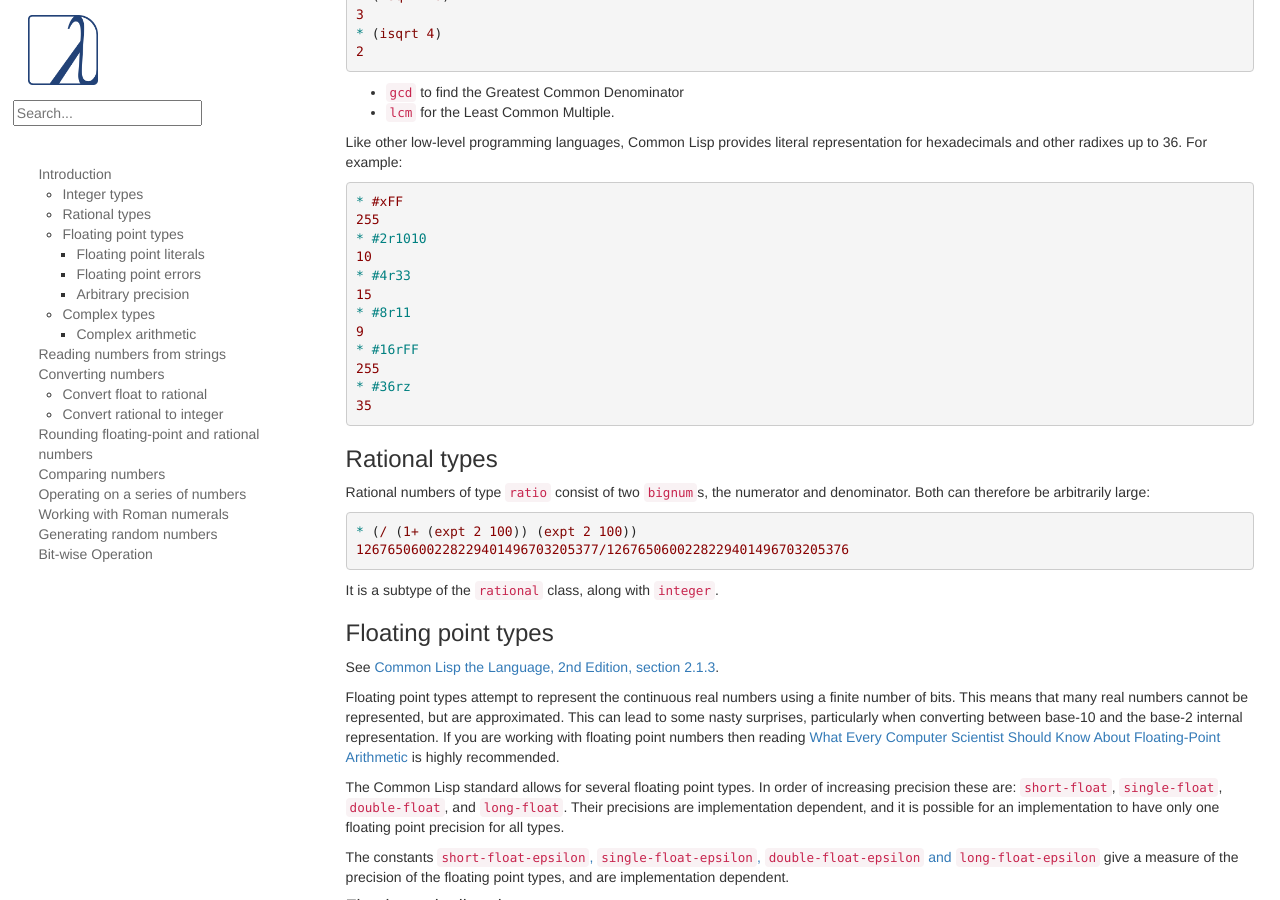
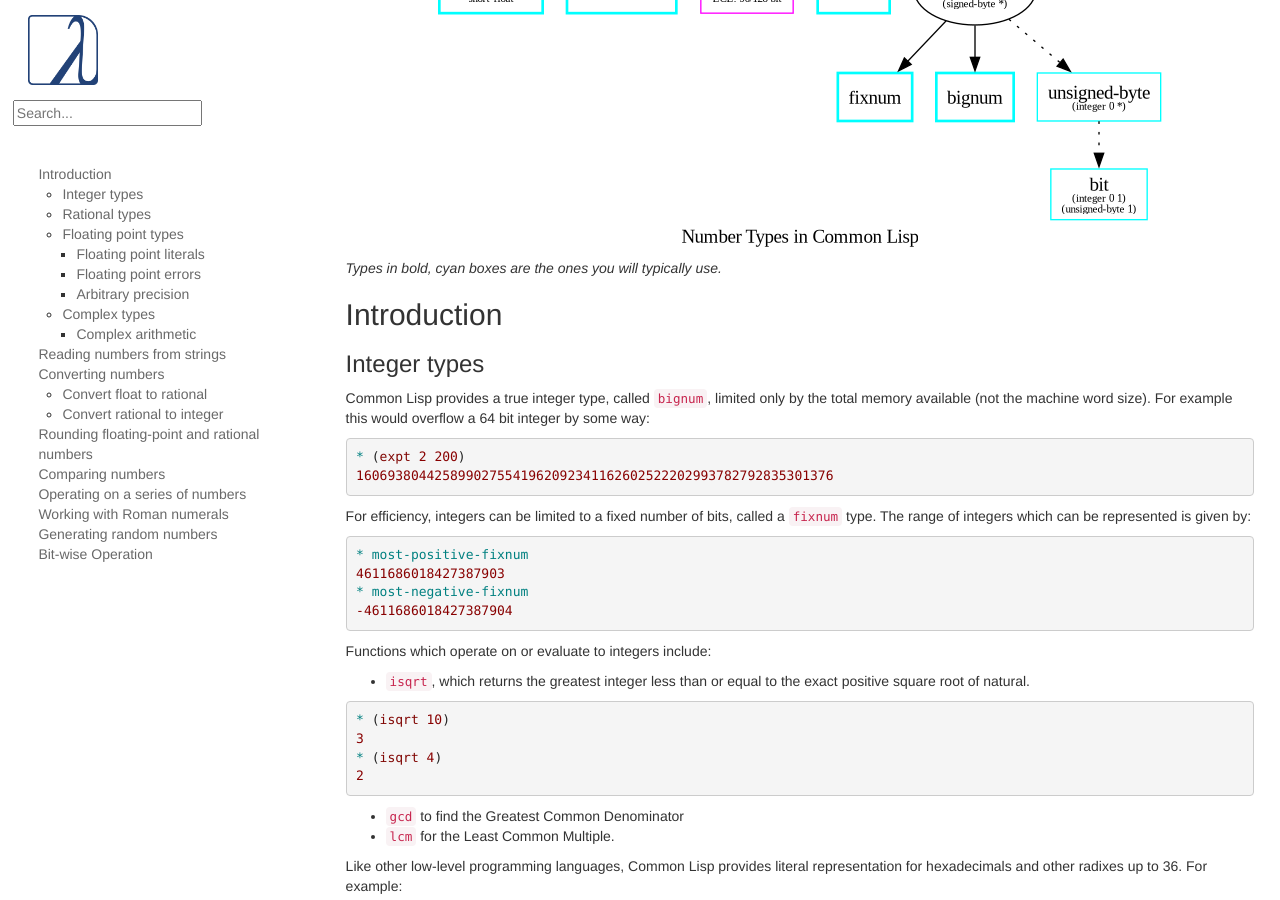
Before and after one commit to LispCookbook/cl-cookbook, a Jekyll site: the page built from numbers.md, in a window 1280 px wide and 900 px high, scrolled down 765 px. Built offline with Jekyll 4.4.1, drawn with Linux system fonts in a browser that asks for light colours.

Commit message:
numbers: include the Number Tower

```diff
--- a/numbers.md
+++ b/numbers.md
@@ -10,6 +10,14 @@ Some sources:
 * [`Numbers`][numbers] in Common Lisp the Language, 2nd Edition
 * [`Numbers, Characters and Strings`][numbers-characters-strings]
   in Practical Common Lisp
+
+<!-- epub-exclude-start -->
+<div style="text-align: center">
+    <img src="numbertower.png" alt="Number Types in Common Lisp"/>
+</div>
+<!-- epub-exclude-end -->
+
+*Types in bold, cyan boxes are the ones you will typically use.*
 
 ## Introduction
 
```
Also changed, not shown: numbertower.png (added).
